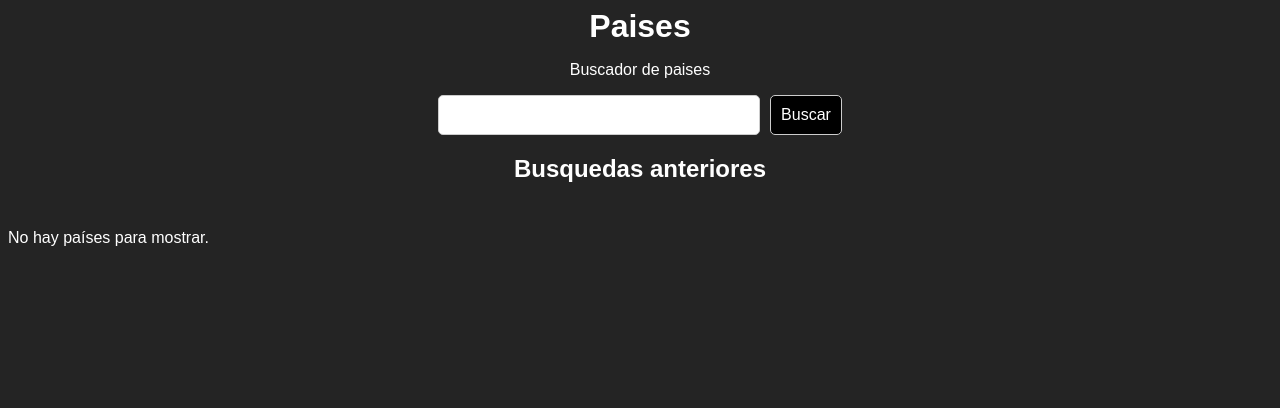
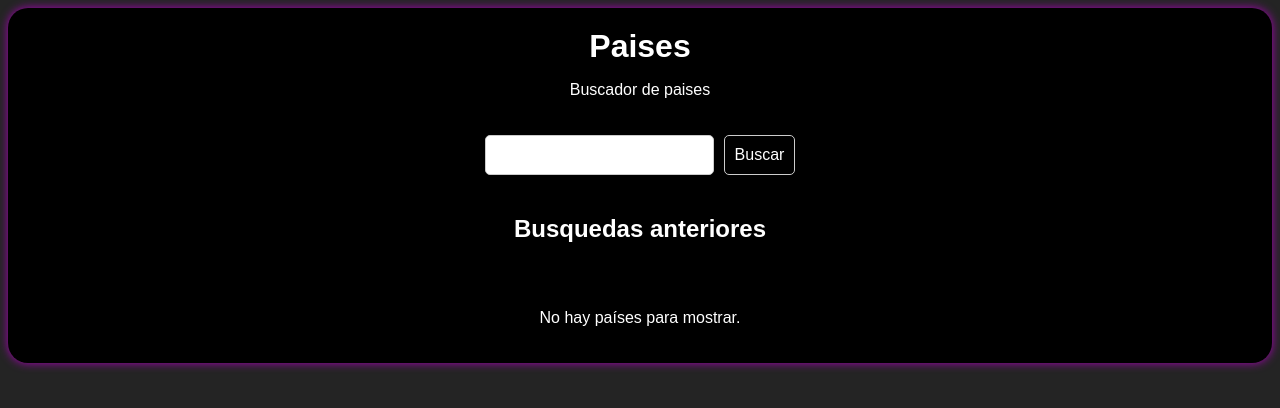
Before and after one commit to jd06pena/Parcial, a React (Vite) app: page / in a window 1280 px wide. Shown: the top 408 px of the page. Built offline with nearby package versions, Linux system fonts and the light colour scheme.

Commit message:
modificaion interfaz

```diff
--- /dev/null
+++ b/src/App.css
@@ -0,0 +1,14 @@
+.container_app{
+    display: flex;
+    flex-direction: column;
+    align-items: center;
+    justify-content: center;
+    gap: 20px;
+    padding: 20px;
+    background-color: rgb(0, 0, 0);
+    box-shadow: rgb(166, 2, 181) 0px 0px 10px;
+    border-radius: 20px;
+    width: auto;
+    height: auto;
+
+}
--- a/src/GifsApp.jsx
+++ b/src/GifsApp.jsx
@@ -5,6 +5,7 @@ import { CurrentCountry } from "./gifs/CurrentCountry";
 // import { mockGifs } from "./mock-data/gif.mock";
 import { useState } from "react";
 import { getCountryByQuery } from "./actions/getCountryByQuery";
+import './App.css';
 
 export const GifsApp = () => {
   const [previousSearches, setPreviousSearches] = useState([]);
@@ -25,6 +26,7 @@ export const GifsApp = () => {
 
   return (
     <>
+    <div className="container_app">
     {/* Componente Header */}
       <Header title="Paises" description="Buscador de paises" />
       {/* Componente Search */}
@@ -38,7 +40,7 @@ export const GifsApp = () => {
       />
       {/* Componente Gifs actuales */}
       <CurrentCountry contrys={country} />
-
+</div>
 
     </>
   );
--- a/src/gifs/CurrentCountry.jsx
+++ b/src/gifs/CurrentCountry.jsx
@@ -12,11 +12,11 @@ export const CurrentCountry = ({ contrys }) => {
       {contrys.map((country, idx) => (
         <div key={country.code || idx}>
           <ul>
-            <li>{country.name}</li>
-            <li>{country.code}</li>
-            <li>
+            <ul>{country.name}</ul>
+            <ul>{country.code}</ul>
+            <ul>
               <img src={country.flag} alt={country.name} />
-            </li>
+            </ul>
           </ul>
         </div>
       ))}
```
